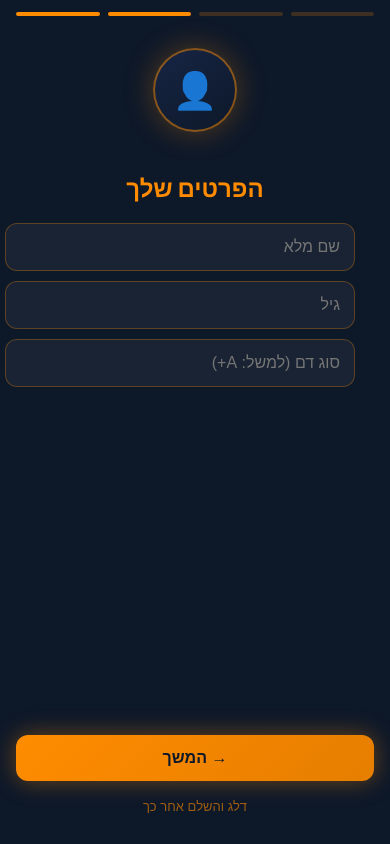
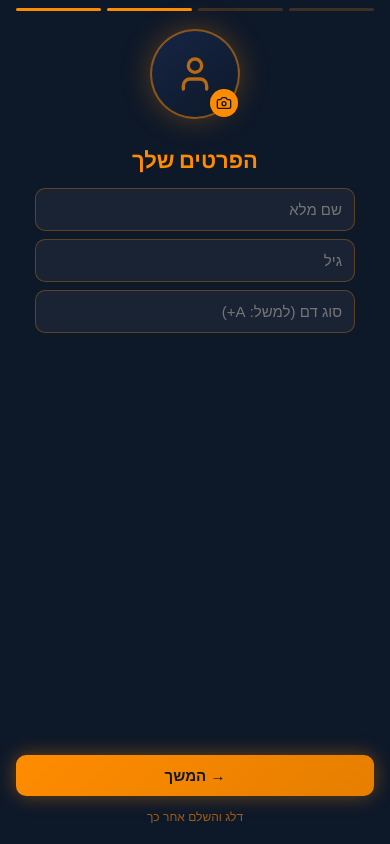
Before and after one commit to nirram77-lang/sos-click, a React (Create React App) app: page / in a window 390 px wide. Both pictures are taken after a click on the button "המשך →". Built offline with nearby package versions, Linux system fonts and the light colour scheme.

Commit message:
Fix: responsive, back button, profile photo upload

```diff
--- a/public/index.html
+++ b/public/index.html
@@ -3,7 +3,7 @@
   <head>
     <meta charset="utf-8" />
     <link rel="icon" href="%PUBLIC_URL%/logo-sos.png" />
-    <meta name="viewport" content="width=device-width, initial-scale=1, maximum-scale=1, user-scalable=no" />
+    <meta name="viewport" content="width=device-width, initial-scale=1, maximum-scale=1, user-scalable=no, viewport-fit=cover" />
     <meta name="theme-color" content="#0d1829" />
     <meta name="description" content="SOS Click - כרטיס מידע רפואי לחירום. נגיש ממסך הנעילה." />
     <meta name="apple-mobile-web-app-capable" content="yes" />
@@ -22,7 +22,17 @@
 
     <style>
       /* Prevent flash of unstyled content */
-      body { background: #0d1829; }
+      * { box-sizing: border-box; }
+      html, body, #root {
+        height: 100%;
+        margin: 0;
+        padding: 0;
+        overflow: hidden;
+      }
+      body {
+        background: #0d1829;
+        -webkit-overflow-scrolling: touch;
+      }
     </style>
   </head>
   <body>
--- a/src/App.js
+++ b/src/App.js
@@ -139,6 +139,9 @@ function App() {
   const [menuOpen, setMenuOpen] = useState(false);
   const [sendingLocation, setSendingLocation] = useState(false);
   const [onboardingStep, setOnboardingStep] = useState(0);
+  const [profileImage, setProfileImage] = useState(() => {
+    return localStorage.getItem('sos_profile_image') || null;
+  });
   const [onboardingData, setOnboardingData] = useState({
     name: profile.name || '',
     age: profile.age || '',
@@ -150,6 +153,51 @@ function App() {
     contactPhone: '',
     contactRelation: ''
   });
+
+  // Save profile image to localStorage
+  useEffect(() => {
+    if (profileImage) {
+      localStorage.setItem('sos_profile_image', profileImage);
+    }
+  }, [profileImage]);
+
+  // Handle back button
+  useEffect(() => {
+    const handleBackButton = (e) => {
+      e.preventDefault();
+
+      if (menuOpen) {
+        setMenuOpen(false);
+        window.history.pushState(null, '', window.location.pathname);
+        return;
+      }
+
+      if (currentScreen === 'onboarding' && onboardingStep > 0) {
+        setOnboardingStep(prev => prev - 1);
+        window.history.pushState(null, '', window.location.pathname);
+        return;
+      }
+
+      if (['edit-profile', 'contacts', 'languages', 'settings', 'help'].includes(currentScreen)) {
+        setCurrentScreen('home');
+        window.history.pushState(null, '', window.location.pathname);
+        return;
+      }
+
+      if (currentScreen === 'profile') {
+        setCurrentScreen('home');
+        window.history.pushState(null, '', window.location.pathname);
+        return;
+      }
+    };
+
+    window.history.pushState(null, '', window.location.pathname);
+    window.addEventListener('popstate', handleBackButton);
+
+    return () => {
+      window.removeEventListener('popstate', handleBackButton);
+    };
+  }, [currentScreen, menuOpen, onboardingStep]);
 
   const language = settings.language;
   const t = translations[language];
@@ -286,20 +334,22 @@ function App() {
       <div style={{
         background: '#0d1829',
         minHeight: '100vh',
-        maxHeight: '100vh',
+        height: '100vh',
+        maxHeight: '-webkit-fill-available',
         display: 'flex',
         flexDirection: 'column',
-        overflow: 'hidden'
+        overflow: 'hidden',
+        paddingTop: 'env(safe-area-inset-top)'
       }}>
         {/* Progress Bar */}
-        <div style={{ padding: '12px 16px' }}>
-          <div style={{ display: 'flex', gap: '8px' }}>
+        <div style={{ padding: '8px 16px' }}>
+          <div style={{ display: 'flex', gap: '6px' }}>
             {steps.map((_, idx) => (
               <div
                 key={idx}
                 style={{
                   flex: 1,
-                  height: '4px',
+                  height: '3px',
                   borderRadius: '2px',
                   background: idx <= onboardingStep ? '#FF8C00' : 'rgba(255,140,0,0.2)',
                   transition: 'all 0.3s'
@@ -315,12 +365,12 @@ function App() {
             display: 'flex',
             justifyContent: 'center',
             alignItems: 'center',
-            paddingTop: '15px',
+            paddingTop: '10px',
             paddingBottom: '5px'
           }}>
             <img src="/logo-sos.png" alt="SOS Click" style={{
-              width: '200px',
-              height: '200px',
+              width: '160px',
+              height: '160px',
               objectFit: 'contain',
               borderRadius: '50%',
               filter: 'drop-shadow(0 0 30px rgba(255,140,0,0.5))'
@@ -328,17 +378,74 @@ function App() {
           </div>
         )}
 
-        {/* Small Icon for other steps */}
-        {currentStep.icon !== '🆘' && (
+        {/* Profile Photo Upload - for user details step */}
+        {currentStep.icon === '👤' && (
           <div style={{
             display: 'flex',
             justifyContent: 'center',
-            paddingTop: '20px',
-            paddingBottom: '10px'
+            paddingTop: '10px',
+            paddingBottom: '5px'
+          }}>
+            <label style={{ cursor: 'pointer' }}>
+              <input
+                type="file"
+                accept="image/*"
+                capture="user"
+                style={{ display: 'none' }}
+                onChange={(e) => {
+                  const file = e.target.files[0];
+                  if (file) {
+                    const reader = new FileReader();
+                    reader.onloadend = () => {
+                      setProfileImage(reader.result);
+                    };
+                    reader.readAsDataURL(file);
+                  }
+                }}
+              />
+              <div style={{
+                width: '90px',
+                height: '90px',
+                borderRadius: '50%',
+                background: profileImage ? `url(${profileImage}) center/cover` : 'linear-gradient(145deg, #162544 0%, #0d1829 100%)',
+                border: '2px solid rgba(255,140,0,0.5)',
+                boxShadow: '0 0 30px rgba(255,140,0,0.3)',
+                display: 'flex',
+                alignItems: 'center',
+                justifyContent: 'center',
+                position: 'relative'
+              }}>
+                {!profileImage && <User size={40} color="rgba(255,140,0,0.7)" />}
+                <div style={{
+                  position: 'absolute',
+                  bottom: '0',
+                  right: '0',
+                  background: '#FF8C00',
+                  borderRadius: '50%',
+                  width: '28px',
+                  height: '28px',
+                  display: 'flex',
+                  alignItems: 'center',
+                  justifyContent: 'center'
+                }}>
+                  <Camera size={16} color="#0d1829" />
+                </div>
+              </div>
+            </label>
+          </div>
+        )}
+
+        {/* Small Icon for other steps (medical, contacts) */}
+        {currentStep.icon !== '🆘' && currentStep.icon !== '👤' && (
+          <div style={{
+            display: 'flex',
+            justifyContent: 'center',
+            paddingTop: '10px',
+            paddingBottom: '5px'
           }}>
             <div style={{
-              width: '80px',
-              height: '80px',
+              width: '70px',
+              height: '70px',
               borderRadius: '50%',
               background: 'linear-gradient(145deg, #162544 0%, #0d1829 100%)',
               border: '2px solid rgba(255,140,0,0.5)',
@@ -347,7 +454,7 @@ function App() {
               alignItems: 'center',
               justifyContent: 'center'
             }}>
-              <span style={{ fontSize: '36px' }}>{currentStep.icon}</span>
+              <span style={{ fontSize: '32px' }}>{currentStep.icon}</span>
             </div>
           </div>
         )}
@@ -358,16 +465,16 @@ function App() {
           display: 'flex',
           flexDirection: 'column',
           alignItems: 'center',
-          padding: '16px',
+          padding: '8px 16px',
           textAlign: 'center',
-          overflowY: 'auto'
+          overflow: 'hidden'
         }}>
           {/* Title */}
           <h1 style={{
             color: '#FF8C00',
-            fontSize: '24px',
+            fontSize: '22px',
             fontWeight: 900,
-            marginBottom: '8px',
+            marginBottom: '6px',
             direction: language === 'he' ? 'rtl' : 'ltr'
           }}>
             {currentStep.title}
@@ -376,10 +483,10 @@ function App() {
           {/* Welcome Step Text */}
           {isFirstStep && (
             <div style={{ direction: language === 'he' ? 'rtl' : 'ltr' }}>
-              <p style={{ color: 'rgba(255,255,255,0.9)', fontSize: '16px', marginBottom: '6px' }}>
+              <p style={{ color: 'rgba(255,255,255,0.9)', fontSize: '15px', marginBottom: '4px' }}>
                 {currentStep.subtitle}
               </p>
-              <p style={{ color: 'rgba(255,255,255,0.6)', fontSize: '13px', maxWidth: '280px' }}>
+              <p style={{ color: 'rgba(255,255,255,0.6)', fontSize: '12px', maxWidth: '280px' }}>
                 {currentStep.description}
               </p>
             </div>
@@ -387,7 +494,7 @@ function App() {
 
           {/* Form Steps */}
           {currentStep.fields && (
-            <div style={{ width: '100%', maxWidth: '320px', marginTop: '12px', direction: language === 'he' ? 'rtl' : 'ltr' }}>
+            <div style={{ width: '100%', maxWidth: '320px', marginTop: '8px', direction: language === 'he' ? 'rtl' : 'ltr' }}>
               {currentStep.fields.map((field, index) => (
                 <input
                   key={`${onboardingStep}-${field}`}
@@ -398,13 +505,13 @@ function App() {
                   placeholder={fieldLabels[language][field]}
                   style={{
                     width: '100%',
-                    padding: '14px',
-                    borderRadius: '12px',
-                    fontSize: '16px',
+                    padding: '12px',
+                    borderRadius: '10px',
+                    fontSize: '15px',
                     background: 'rgba(255,255,255,0.05)',
                     border: '1px solid rgba(255,140,0,0.3)',
                     color: 'white',
-                    marginBottom: '10px',
+                    marginBottom: '8px',
                     outline: 'none'
                   }}
                 />
@@ -414,17 +521,17 @@ function App() {
         </div>
 
         {/* Buttons - Fixed at Bottom */}
-        <div style={{ padding: '16px', paddingBottom: '20px' }}>
+        <div style={{ padding: '12px 16px', paddingBottom: 'max(12px, env(safe-area-inset-bottom))' }}>
           <button
             onClick={handleNext}
             style={{
               width: '100%',
-              padding: '14px',
-              borderRadius: '12px',
+              padding: '12px',
+              borderRadius: '10px',
               fontWeight: 700,
-              fontSize: '16px',
+              fontSize: '15px',
               background: 'linear-gradient(135deg, #FF8C00 0%, #e67e00 100%)',
-              boxShadow: '0 0 25px rgba(255,140,0,0.4)',
+              boxShadow: '0 0 20px rgba(255,140,0,0.4)',
               color: '#0d1829',
               border: 'none',
               cursor: 'pointer'
@@ -441,12 +548,12 @@ function App() {
               onClick={handleSkip}
               style={{
                 width: '100%',
-                padding: '10px',
-                marginTop: '8px',
+                padding: '8px',
+                marginTop: '6px',
                 background: 'none',
                 border: 'none',
                 color: 'rgba(255,140,0,0.6)',
-                fontSize: '13px',
+                fontSize: '12px',
                 cursor: 'pointer'
               }}
             >
```
